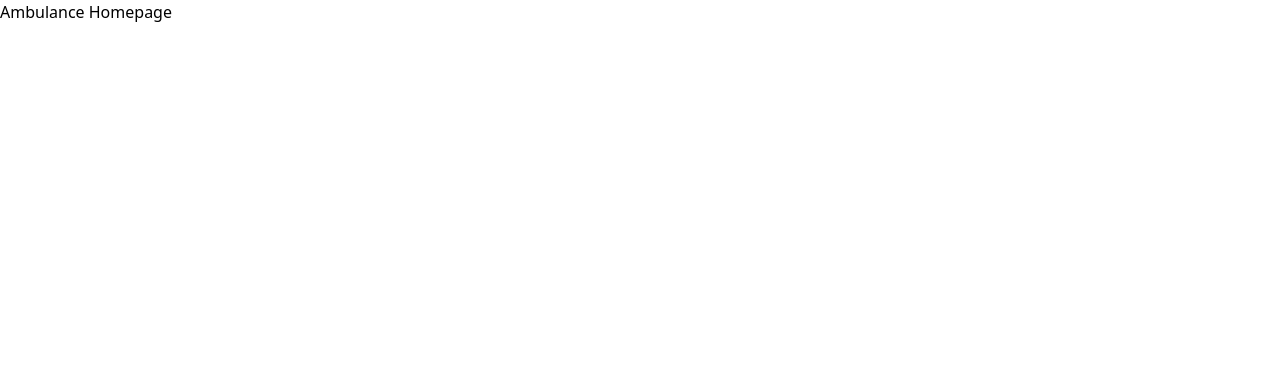
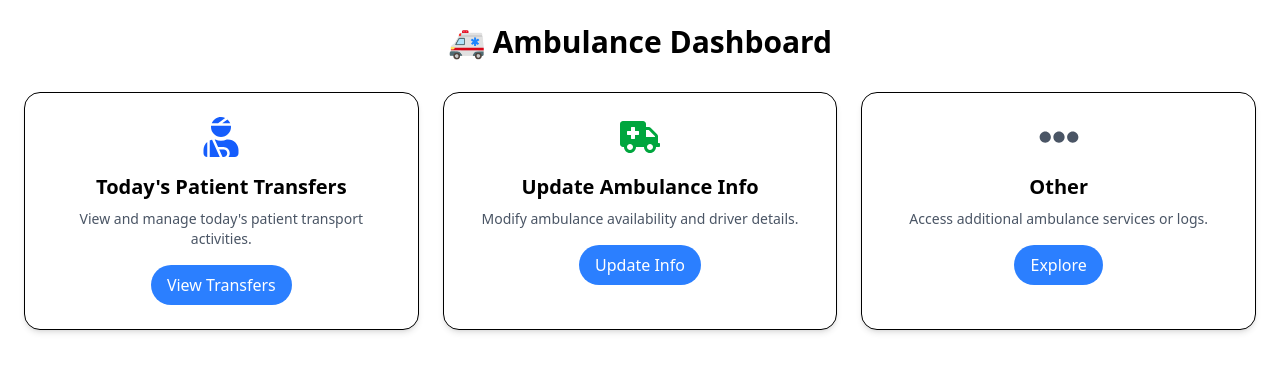
Before and after one commit to rbhavesh1525/LifeLink, a React (Vite) app in the folder Frontend/: page /ambulance-homepage in a window 1280 px wide. Shown: the top 372 px of the page. Built offline with nearby package versions, Linux system fonts and the light colour scheme; no server answers.

Commit message:
designed ambulance homepage

```diff
--- a/Frontend/src/Pages/AmbulanceHomepage.jsx
+++ b/Frontend/src/Pages/AmbulanceHomepage.jsx
@@ -1,19 +1,55 @@
-import React from 'react'
+import React from 'react';
+import { useNavigate } from 'react-router-dom';
+import { FaUserInjured, FaAmbulance, FaEllipsisH } from 'react-icons/fa';
 
-function AmbulanceHomepage(){
+function AmbulanceHomepage() {
+  const navigate = useNavigate();
 
+  const cards = [
+    {
+      title: "Today's Patient Transfers",
+      icon: <FaUserInjured size={40} className="text-blue-600" />,
+      desc: "View and manage today's patient transport activities.",
+      btnText: "View Transfers",
+      path: "/ambulance/patient-transfers",
+    },
+    {
+      title: "Update Ambulance Info",
+      icon: <FaAmbulance size={40} className="text-green-600" />,
+      desc: "Modify ambulance availability and driver details.",
+      btnText: "Update Info",
+      path: "/ambulance/update-info",
+    },
+    {
+      title: "Other",
+      icon: <FaEllipsisH size={40} className="text-gray-600" />,
+      desc: "Access additional ambulance services or logs.",
+      btnText: "Explore",
+      path: "/ambulance/other",
+    },
+  ];
 
+  return (
+    <div className="p-6">
+      <h1 className="text-3xl font-bold text-center mb-8">🚑 Ambulance Dashboard</h1>
 
-
-    return (
-        <>
-
-        <h1>Ambulance Homepage</h1>
-
-
-        </>
-    )
+      <div className="grid grid-cols-1 md:grid-cols-3 gap-6">
+        {cards.map((card, index) => (
+          <div key={index} className="bg-white shadow-md rounded-2xl p-6 text-center border hover:shadow-lg transition">
+            <div className="flex justify-center mb-4">{card.icon}</div>
+            <h2 className="text-xl font-semibold mb-2">{card.title}</h2>
+            <p className="text-sm text-gray-600 mb-4">{card.desc}</p>
+            <button
+              onClick={() => navigate(card.path)}
+              className="bg-blue-500 hover:bg-blue-600 text-white px-4 py-2 rounded-full"
+            >
+              {card.btnText}
+            </button>
+          </div>
+        ))}
+      </div>
+    </div>
+  );
 }
 
-
 export default AmbulanceHomepage;
```
